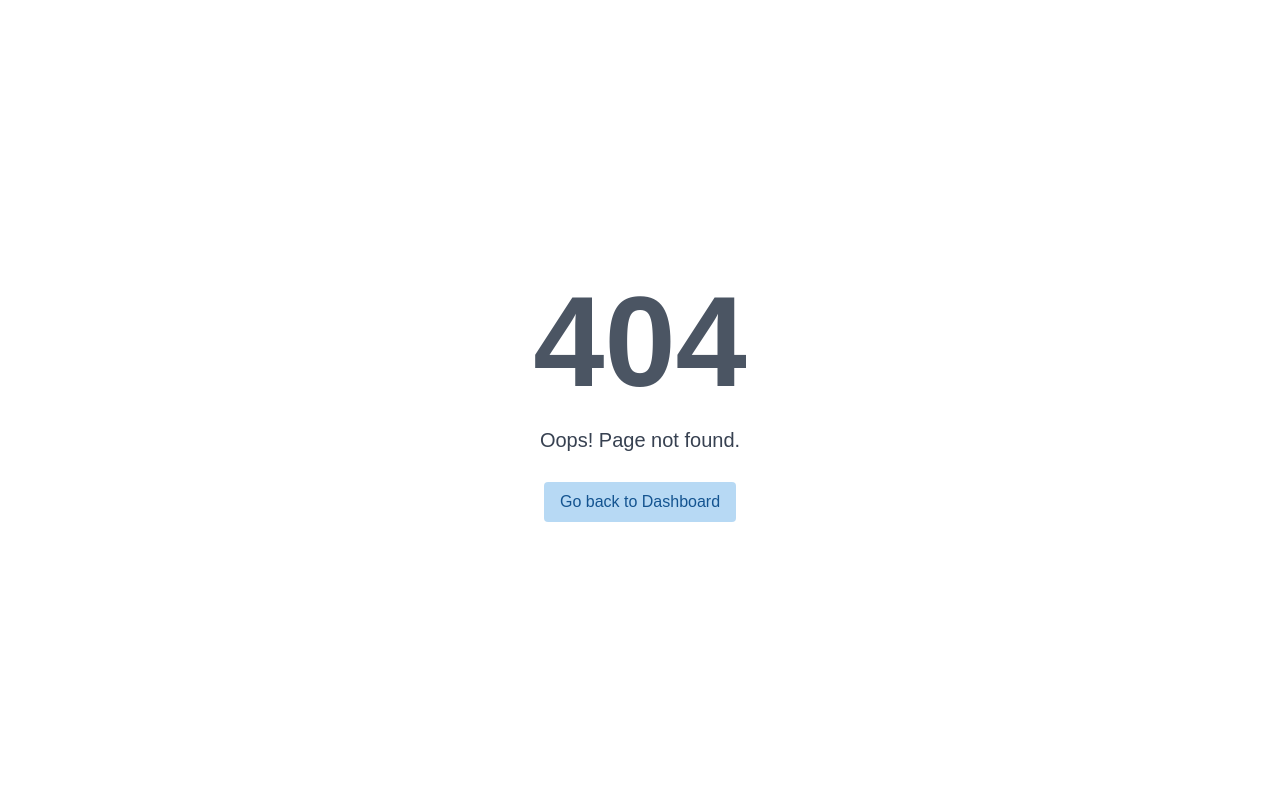
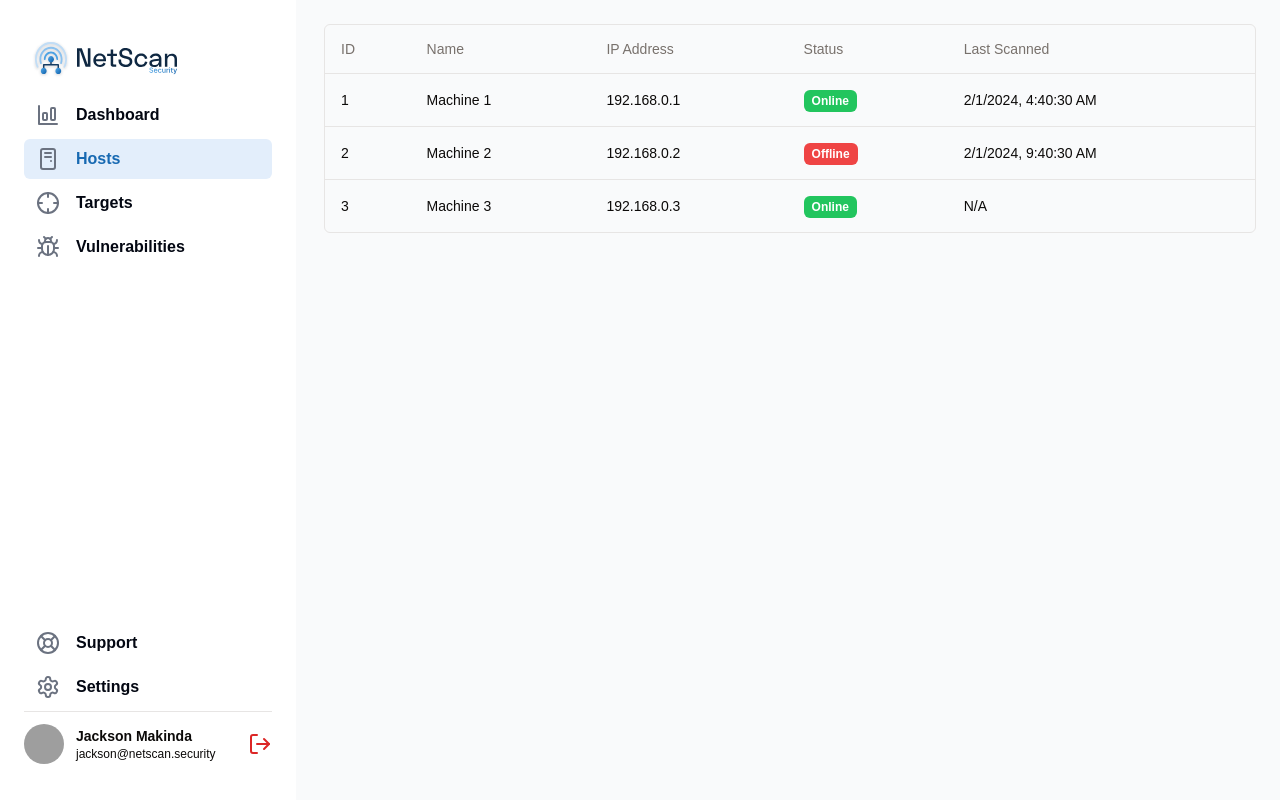
Before and after one commit to Netscan-Security/netscan-dashboard, a React (Vite) app: page /hosts in a window 1280 px wide. Before the commit this address had no page. Built offline with nearby package versions, Linux system fonts and the light colour scheme; grey boxes are pictures that could not be loaded; a web font is replaced by a local one.

Commit message:
🪄 feat: created hosts page

```diff
--- a/src/App.tsx
+++ b/src/App.tsx
@@ -8,6 +8,7 @@ import ErrorPage from "./components/templates/error";
 import Dashboard from "./pages/authenticated/dashboard";
 import NotFoundPage from "./components/templates/not-found";
 import Vulnerabilities from "./pages/authenticated/vulnerabilities";
+import Hosts from "./pages/authenticated/hosts";
 
 function App() {
   const router = createBrowserRouter([
@@ -23,6 +24,10 @@ function App() {
         {
           path: "/targets",
           element: <Targets />,
+        },
+        {
+          path: "/hosts",
+          element: <Hosts />,
         },
         {
           path: "/vulnerabilities",
--- /dev/null
+++ b/src/components/ui/table/data-table.tsx
@@ -0,0 +1,80 @@
+"use client";
+
+import {
+  ColumnDef,
+  flexRender,
+  getCoreRowModel,
+  useReactTable,
+} from "@tanstack/react-table";
+
+import {
+  Table,
+  TableBody,
+  TableCell,
+  TableHead,
+  TableHeader,
+  TableRow,
+} from "@/components/ui/table/table";
+
+interface DataTableProps<TData, TValue> {
+  columns: ColumnDef<TData, TValue>[];
+  data: TData[];
+}
+
+export function DataTable<TData, TValue>({
+  columns,
+  data,
+}: DataTableProps<TData, TValue>) {
+  const table = useReactTable({
+    data,
+    columns,
+    getCoreRowModel: getCoreRowModel(),
+  });
+
+  return (
+    <div className="border rounded-md">
+      <Table>
+        <TableHeader>
+          {table.getHeaderGroups().map((headerGroup) => (
+            <TableRow key={headerGroup.id}>
+              {headerGroup.headers.map((header) => {
+                return (
+                  <TableHead key={header.id}>
+                    {header.isPlaceholder
+                      ? null
+                      : flexRender(
+                          header.column.columnDef.header,
+                          header.getContext()
+                        )}
+                  </TableHead>
+                );
+              })}
+            </TableRow>
+          ))}
+        </TableHeader>
+        <TableBody>
+          {table.getRowModel().rows?.length ? (
+            table.getRowModel().rows.map((row) => (
+              <TableRow
+                key={row.id}
+                data-state={row.getIsSelected() && "selected"}
+              >
+                {row.getVisibleCells().map((cell) => (
+                  <TableCell key={cell.id}>
+                    {flexRender(cell.column.columnDef.cell, cell.getContext())}
+                  </TableCell>
+                ))}
+              </TableRow>
+            ))
+          ) : (
+            <TableRow>
+              <TableCell colSpan={columns.length} className="h-24 text-center">
+                No results.
+              </TableCell>
+            </TableRow>
+          )}
+        </TableBody>
+      </Table>
+    </div>
+  );
+}
--- a/src/layouts/side-bar.tsx
+++ b/src/layouts/side-bar.tsx
@@ -7,6 +7,7 @@ import {
   LifeBuoy,
   LogOut,
   Settings,
+  PcCase,
 } from "lucide-react";
 
 // Local imports
@@ -18,6 +19,11 @@ const Sidebar: React.FC = () => {
       name: "Dashboard",
       icon: BarChartBig,
       path: "/",
+    },
+    {
+      name: "Hosts",
+      icon: PcCase,
+      path: "/hosts",
     },
     {
       name: "Targets",
--- /dev/null
+++ b/src/pages/authenticated/hosts.tsx
@@ -0,0 +1,84 @@
+import React from "react";
+import { ColumnDef } from "@tanstack/react-table";
+
+// Local imports
+import { DataTable } from "@/components/ui/table/data-table";
+
+interface HostMachine {
+  id: number;
+  name: string;
+  ipAddress: string;
+  status: string;
+  lastScanned?: string;
+}
+
+const hostMachines: HostMachine[] = [
+  {
+    id: 1,
+    name: "Machine 1",
+    ipAddress: "192.168.0.1",
+    lastScanned: "2024-02-01T04:40:30Z",
+    status: "Online",
+  },
+  {
+    id: 2,
+    name: "Machine 2",
+    ipAddress: "192.168.0.2",
+    lastScanned: "2024-02-01T09:40:30Z",
+    status: "Offline",
+  },
+  { id: 3, name: "Machine 3", ipAddress: "192.168.0.3", status: "Online" },
+];
+
+const columns: ColumnDef<HostMachine>[] = [
+  { header: "ID", accessorKey: "id" },
+  { header: "Name", accessorKey: "name" },
+  { header: "IP Address", accessorKey: "ipAddress" },
+  {
+    header: "Status",
+    accessorKey: "status",
+    cell: ({ row }) => {
+      return (
+        <span
+          className={`px-2 py-1 text-xs font-semibold text-white rounded-md ${
+            row.original.status === "Online" ? "bg-green-500" : "bg-red-500"
+          }`}
+        >
+          {row.original.status}
+        </span>
+      );
+    },
+  },
+  {
+    header: "Last Scanned",
+    accessorKey: "lastScanned",
+    cell: ({ row }) => {
+      return (
+        <span className="text-sm">
+          {row.original.lastScanned
+            ? new Date(row.original.lastScanned).toLocaleString()
+            : "N/A"}
+        </span>
+      );
+    },
+  },
+];
+
+const Hosts: React.FC = () => {
+  return (
+    <div>
+      <DataTable
+        columns={columns}
+        data={hostMachines.map((machine) => ({
+          id: machine.id,
+          name: machine.name,
+          ipAddress: machine.ipAddress,
+          lastScanned: machine.lastScanned,
+          status: machine.status,
+        }))}
+      />
+    </div>
+  );
+};
+
+export default Hosts;
```
Also changed, not shown: src/index.d.ts (added, +8 -0 lines).
